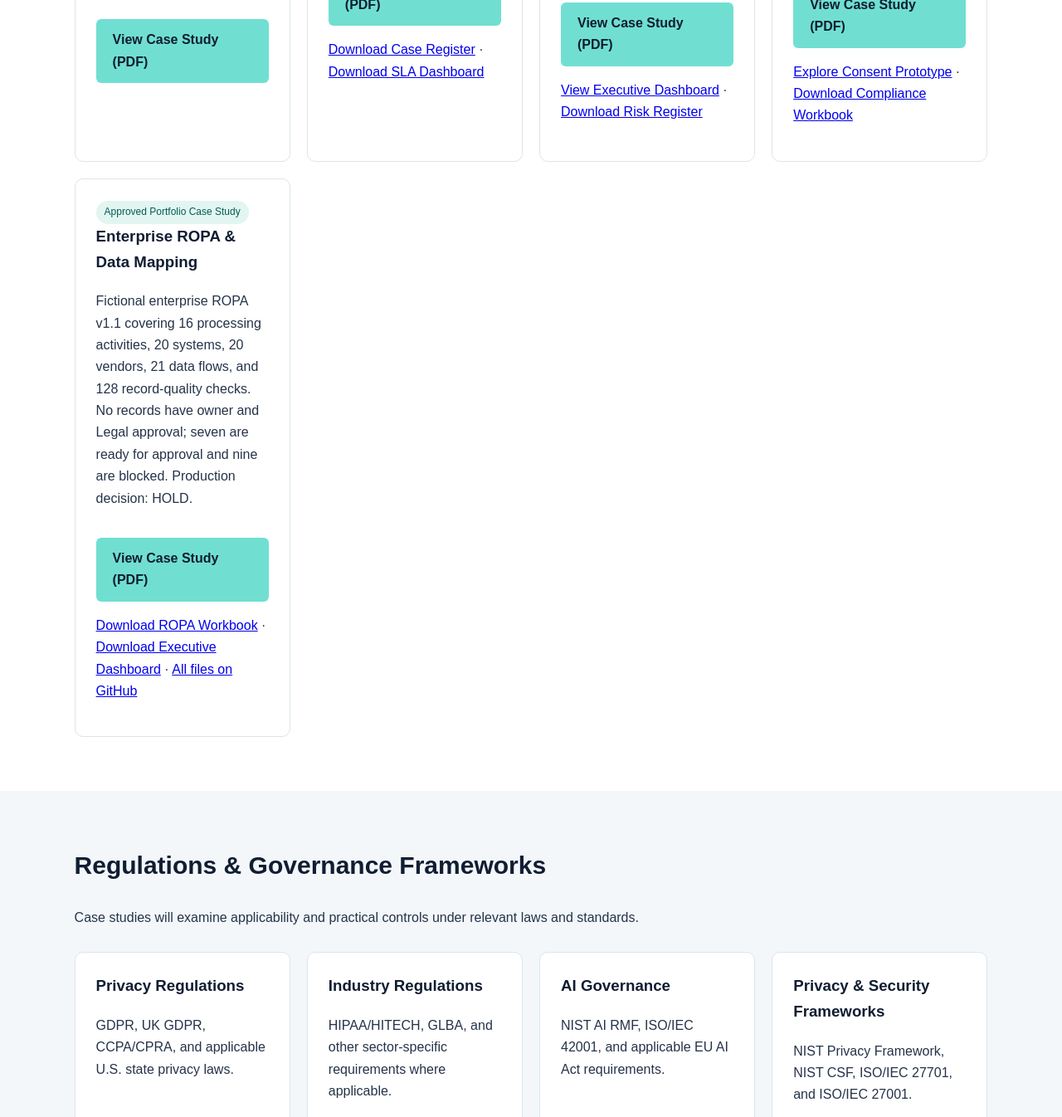
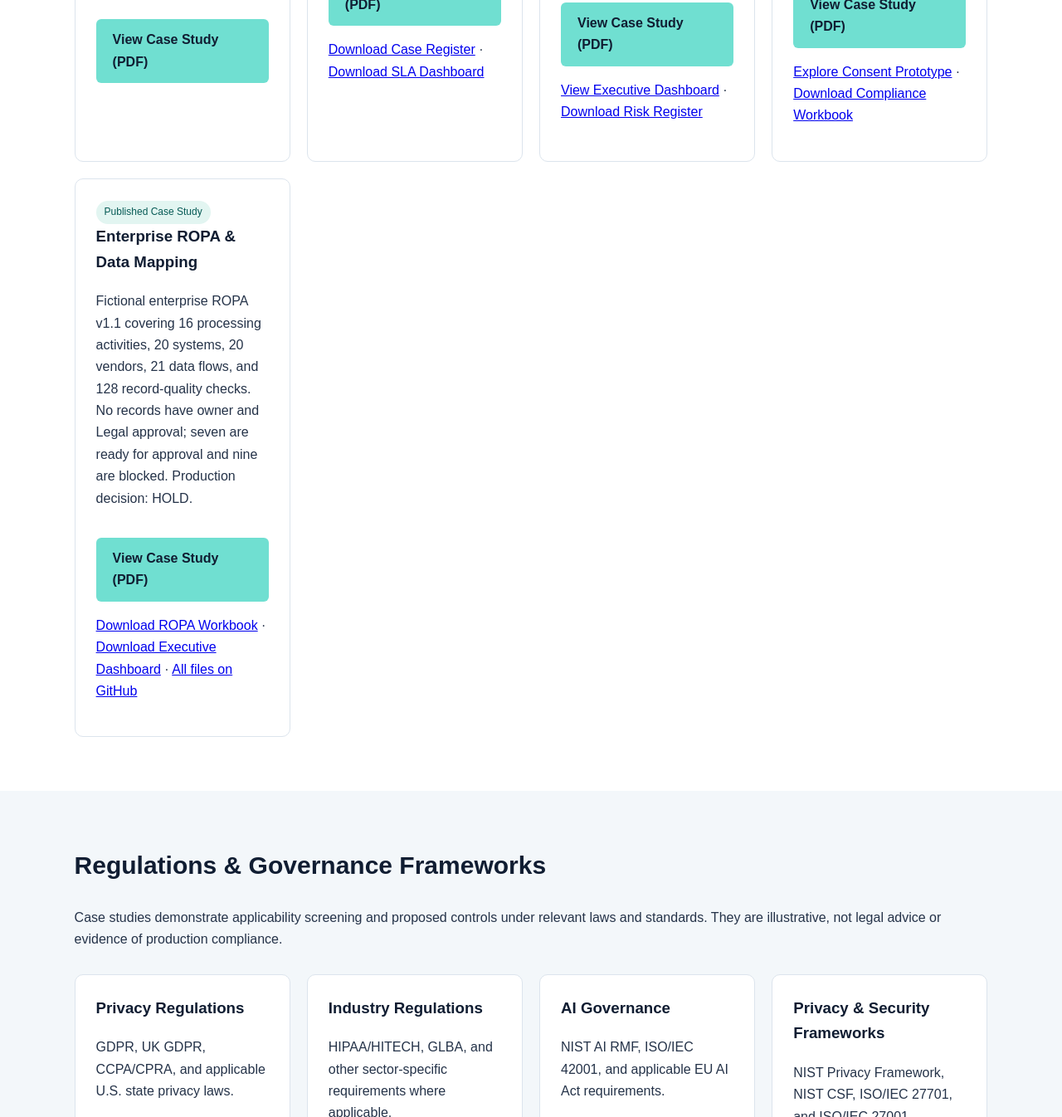
Before and after one commit to mikeolu700-gif/bloomdale-privacy-ai-governance, a plain HTML site: page index.html in a window 1280 px wide. Shown: the part 2611-3957 px from the top of the page at 83% size. Drawn offline with Linux system fonts and the light colour scheme.

Commit message:
Phase 7: align published status and framework language

```diff
--- a/index.html
+++ b/index.html
@@ -130,7 +130,7 @@
       <p><a href="portfolio/BDC-OPS-003/Phase-3B/BDC-OPS-003_Consent_Prototype_v1.1.html">Explore Consent Prototype</a> · <a href="portfolio/BDC-OPS-003/Phase-4A/BDC-OPS-003_Consent_Compliance_Workbook_v1.1.xlsx">Download Compliance Workbook</a></p>
     </div>
     <div class="card">
-      <span class="tag">Approved Portfolio Case Study</span>
+      <span class="tag">Published Case Study</span>
       <h3>Enterprise ROPA &amp; Data Mapping</h3>
       <p>Fictional enterprise ROPA v1.1 covering 16 processing activities, 20 systems, 20 vendors, 21 data flows, and 128 record-quality checks. No records have owner and Legal approval; seven are ready for approval and nine are blocked. Production decision: HOLD.</p>
       <a class="button" href="portfolio/BDC-OPS-004/BDC-OPS-004_Consolidated_ROPA_Case_Study_v1.1.pdf" target="_blank" rel="noopener noreferrer">View Case Study (PDF)</a>
@@ -142,7 +142,7 @@
 
     <section id="standards">
       <h2>Regulations & Governance Frameworks</h2>
-      <p>Case studies will examine applicability and practical controls under relevant laws and standards.</p>
+      <p>Case studies demonstrate applicability screening and proposed controls under relevant laws and standards. They are illustrative, not legal advice or evidence of production compliance.</p>
       <div class="grid">
         <div class="card"><h3>Privacy Regulations</h3><p>GDPR, UK GDPR, CCPA/CPRA, and applicable U.S. state privacy laws.</p></div>
         <div class="card"><h3>Industry Regulations</h3><p>HIPAA/HITECH, GLBA, and other sector-specific requirements where applicable.</p></div>
```
